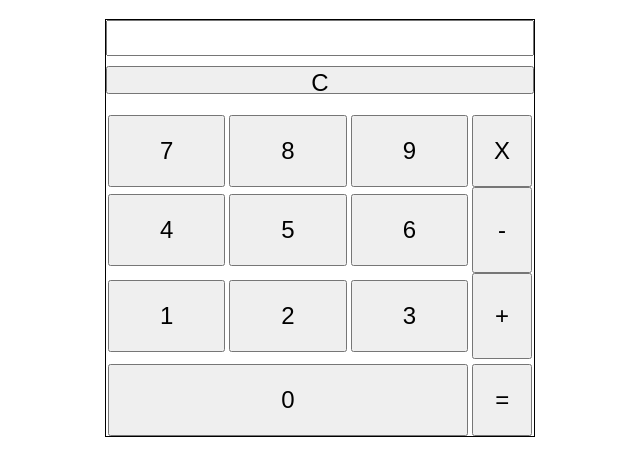
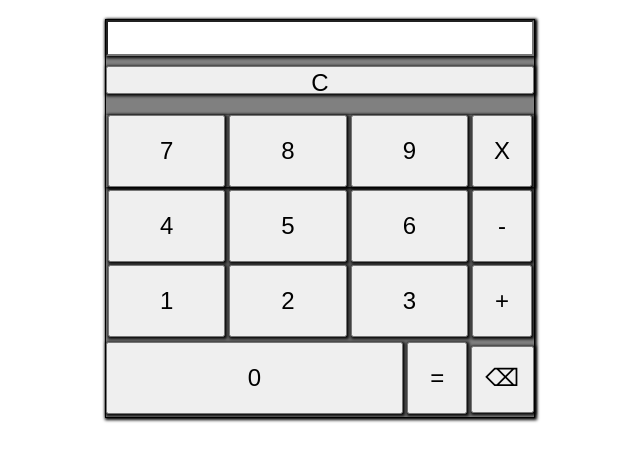
Before and after one commit to Hassaan-Hub/new_calculator, a plain HTML site: page index.html in a window 1280 px wide. Shown: the part 61-536 px from the top of the page, without its empty margins (320-960 px from the left). Drawn offline with Linux system fonts and the light colour scheme.

Commit message:
remaining updates

```diff
--- a/app.js
+++ b/app.js
@@ -12,3 +12,8 @@ function getresult(){
     var result = document.getElementById('result')
     result.value = eval(result.value)
 }
+
+function backSpace(){
+    var result = document.getElementById('result')
+    result.value = result.value.slice(0, -1);
+}
--- a/index.html
+++ b/index.html
@@ -1,17 +1,19 @@
 <!DOCTYPE html>
 <html lang="en">
+
 <head>
     <meta charset="UTF-8">
     <meta name="viewport" content="width=device-width, initial-scale=1.0">
     <title>Document</title>
     <link rel="stylesheet" href="style.css">
 </head>
+
 <body>
     <h1>calculator</h1>
 
     <div class="center">
         <div>
-            <input id="result" class="text" onclick="getNumber('num')" type="text">
+            <input id="result" class="text" onclick="getNumber('num')" onmouseover="this.style" type="text">
         </div>
         <div>
             <button class="cencel" onclick="clearResult()">C</button>
@@ -34,9 +36,13 @@
             <button class="num" onclick="getNumber('3')">3</button>
             <button class="si" onclick="getNumber('+')">+</button>
         </div>
-        <button class="num1" onclick="getNumber('0')">0</button>
-        <button class="num2" onclick="getresult()">=</button>
+        <div>
+            <button class="num1" onclick="getNumber('0')">0</button>
+            <button class="num2" onclick="getresult()">=</button>
+            <button class="num3" onclick="backSpace()">⌫</button>
+        </div>
     </div>
 </body>
 <script src="app.js"></script>
+
 </html>
--- a/style.css
+++ b/style.css
@@ -4,12 +4,15 @@ body {
 
 .center {
     display: inline-block;
+    background-color: gray;
     border: 1px solid black;
+    box-shadow: 1px 1px 3px 1px #000000;
 }
 
-.text {
+.text{
     width: 420px;
     height: 30px;
+    box-shadow: 1px 1px 3px 1px #000000;
 }
 
 .cencel{
@@ -17,40 +20,58 @@ body {
     width: 428px;
     height: 28px;
     font-size: x-large;
+    box-shadow: 1px 1px 3px 1px #000000;
 }
 
 .top{
     margin-top: 20px;
+    box-shadow: 1px 1px 3px 1px #000000;
 }
 
 .num{
     font-size: x-large;
     padding: 20px 50px;
+    box-shadow: 1px 1px 3px 1px #000000;
 }
 
 .size{
     padding: 20px 20px;
     font-size: x-large;
+    box-shadow: 1px 1px 3px 1px #000000;
 }
 
 .siz{
+    margin-top: 3px;
     font-size: x-large;
-    padding: 27px 24px;
+    padding: 20px 24px;
+    box-shadow: 1px 1px 3px 1px #000000;
 }
 
 .si{
+    margin-top: 3px;
     font-size: x-large;
-    padding: 27px 21px;
+    padding: 20px 21px;
+    box-shadow: 1px 1px 3px 1px #000000;
 }
 
 .num1{
     margin-top: 5px;
     font-size: x-large;
-    padding: 20px 171.5px;
+    padding: 20px 140px;
+    box-shadow: 1px 1px 3px 1px #000000;
 }
 
 .num2{
     margin-top: 5px;
+    margin-bottom: 3px;
     font-size: x-large;
     padding: 20px 21px;
+    box-shadow: 1px 1px 3px 1px #000000;
 }
+
+.num3{
+    font-size: x-large;
+    margin-top: 5px;
+    padding: 16px 13px 19px 12px;
+    box-shadow: 1px 1px 3px 1px #000000;
+}
```
